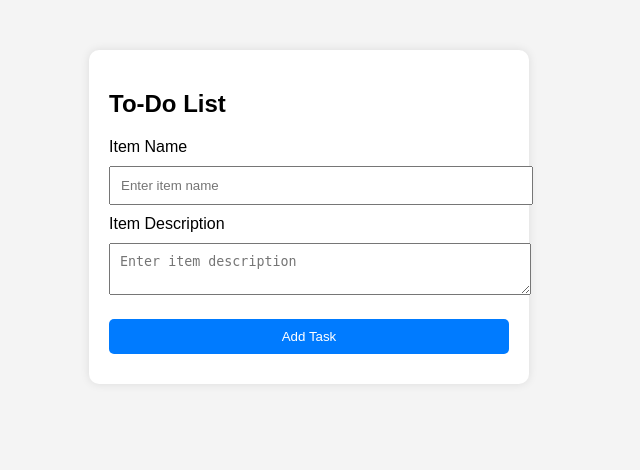
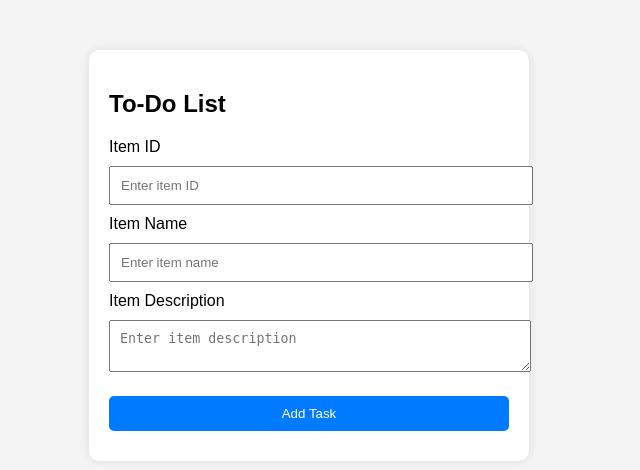
Before and after one commit to prajwalbr7/pythonFlaskAss, a Flask app: template templates/todoPage.html in a window 1280 px wide. Shown: the top 470 px of the page, without its empty margins (331-971 px from the left). Run offline with Flask 3, Linux system fonts and the light colour scheme; the template is opened without the code that fills it, so the values that code supplies are empty.

Commit message:
First Commit Item ID

```diff
--- a/templates/todoPage.html
+++ b/templates/todoPage.html
@@ -39,6 +39,11 @@
   <h2>To-Do List</h2>
 
   <form action="/add" method="post">
+    <label>Item ID</label>
+    <input type="text" name="item_id" placeholder="Enter item ID" required>
+
+
+
     <label>Item Name</label>
     <input type="text" name="item_name" placeholder="Enter item name" required>
 
```
